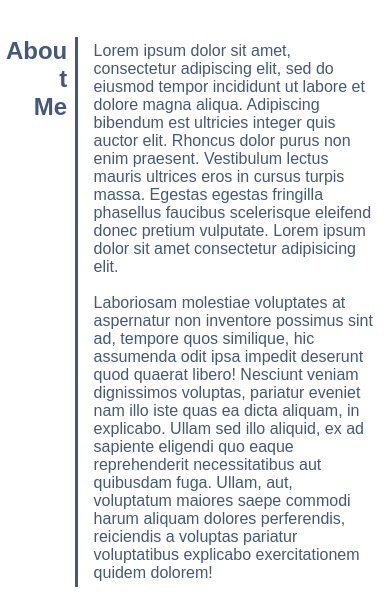
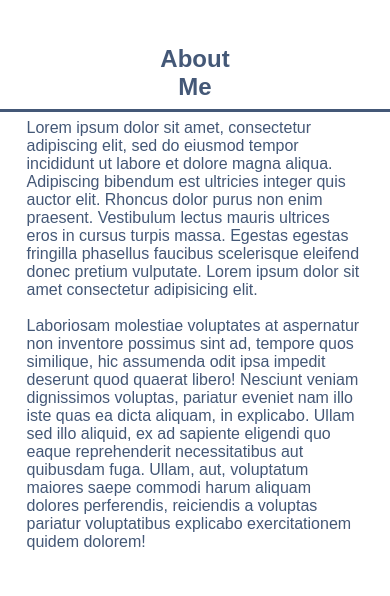
Before and after one commit to GormanBrian/portfolio, a plain HTML site: page index.html in a window 390 px wide. Shown: the part 488-1084 px from the top of the page. Drawn offline with Linux system fonts and the light colour scheme.

Commit message:
fix styles at screen size below 768px

```diff
--- a/assets/css/style.css
+++ b/assets/css/style.css
@@ -131,7 +131,9 @@ section > h2 {
 }
 
 .section-content {
-  width: 80%;
+  flex: 0 0 80%;
+  min-width: 80%;
+  max-width: 80%;
   min-height: 100%;
   padding: 5px 0;
   margin: 0 auto;
@@ -243,8 +245,22 @@ section > h2 {
     gap: 1rem;
   }
 
+  section {
+    flex-direction: column;
+  }
+
+  .section-content,
   section > h2 {
-    font-size: 1rem;
+    flex-basis: 100%;
+    min-width: 100%;
+    max-width: 100%;
+    padding: 2%;
+  }
+
+  section > h2 {
+    text-align: center;
+    border-right-style: hidden;
+    border-bottom: 3px solid var(--primary);
   }
 }
 
```
